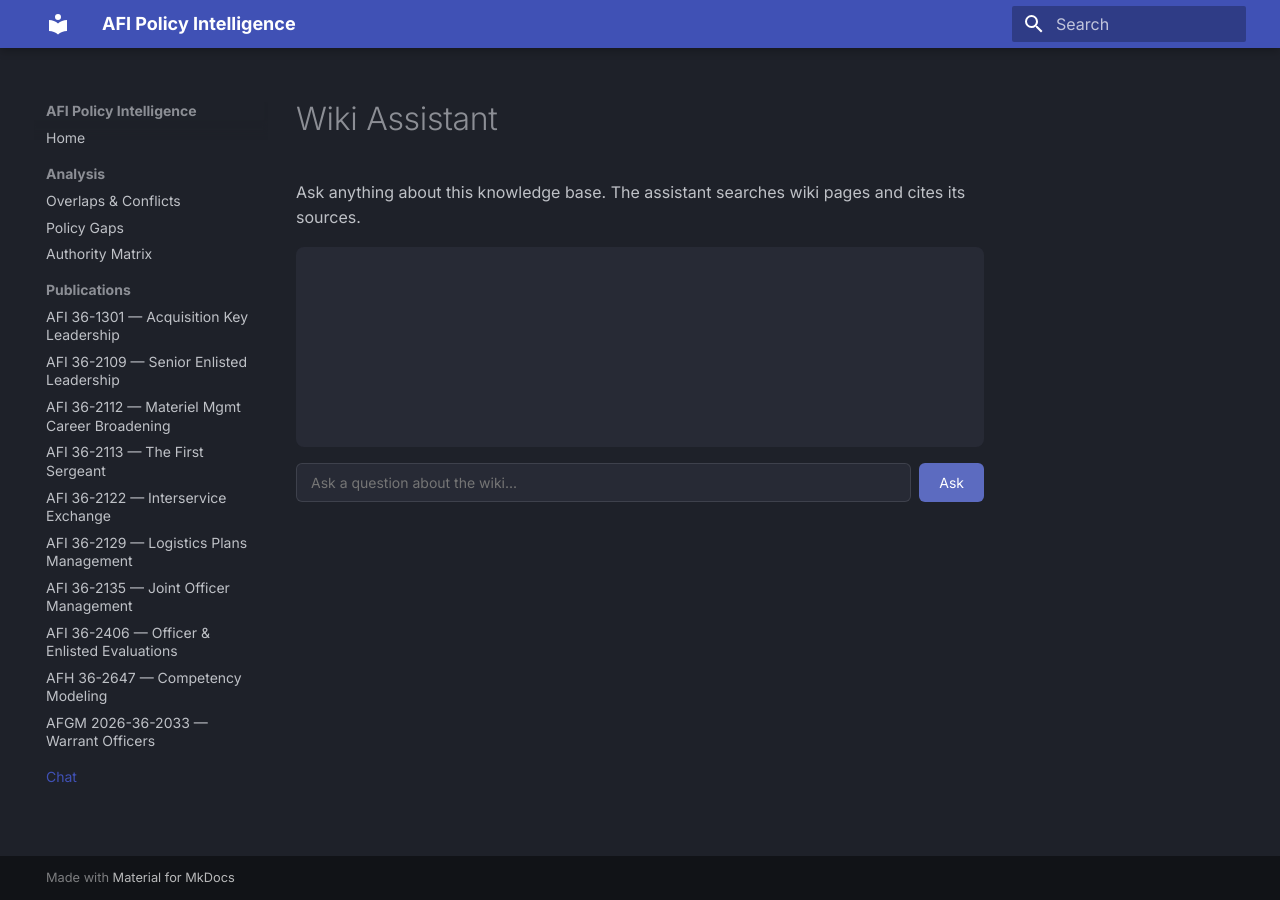
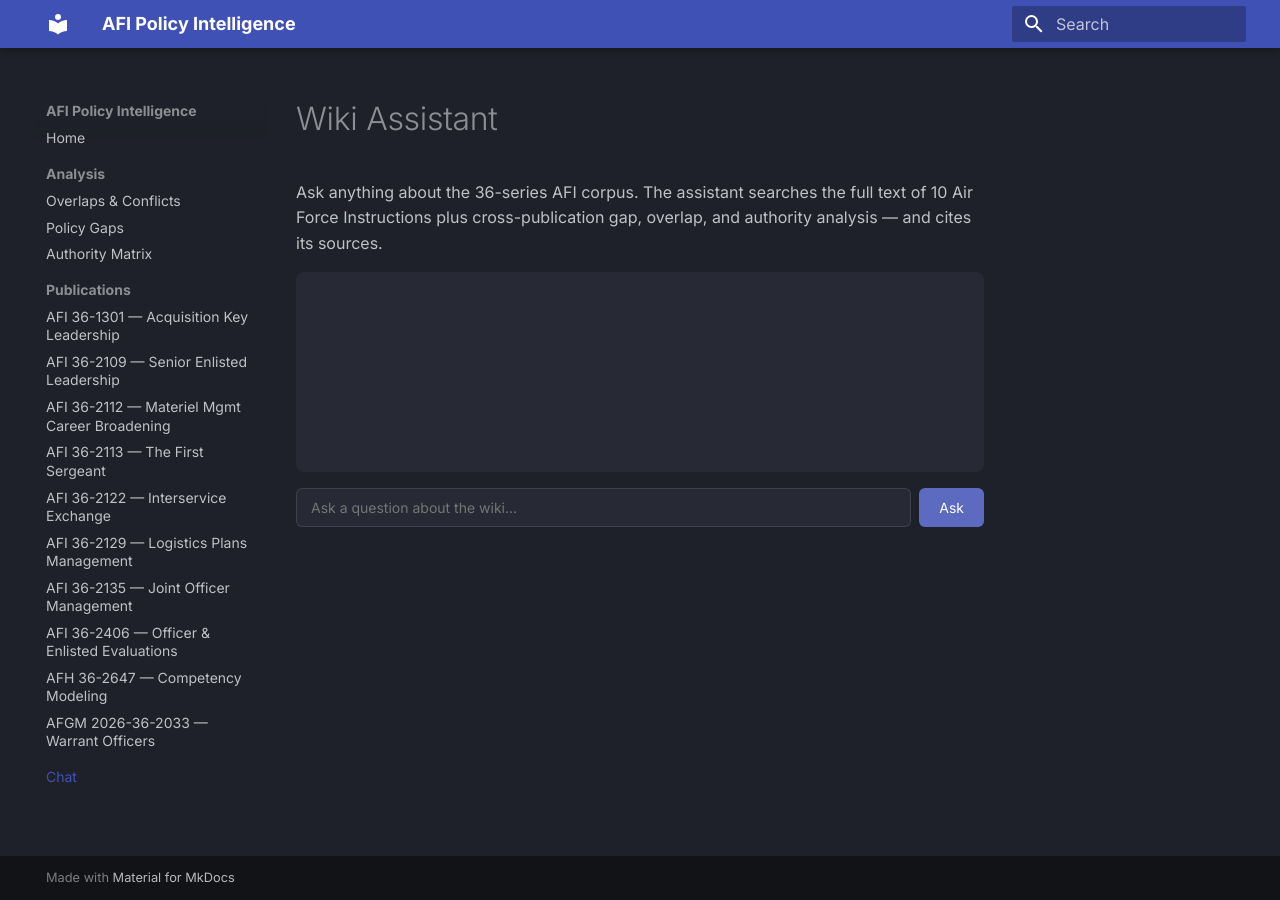
Before and after one commit to lindseybruckbauer/afi-intelligence, an MkDocs documentation site: the page built from wiki/chat.md, in a window 1280 px wide. Built offline with MkDocs 1.6.1 and Material for MkDocs 9.7.7, drawn with Linux system fonts in a browser that asks for light colours.

Commit message:
Polish: fix 36-2129 title, add disclaimers, update chat description

```diff
--- a/wiki/chat.md
+++ b/wiki/chat.md
@@ -1,6 +1,6 @@
 # Wiki Assistant
 
-Ask anything about this knowledge base. The assistant searches wiki pages and cites its sources.
+Ask anything about the 36-series AFI corpus. The assistant searches the full text of 10 Air Force Instructions plus cross-publication gap, overlap, and authority analysis — and cites its sources.
 
 <div id="chat-container" style="max-width:700px;margin:0 auto">
   <div id="messages" style="min-height:200px;padding:16px;border-radius:8px;background:var(--md-code-bg-color);margin-bottom:16px;font-size:14px;line-height:1.6"></div>
```
Also changed, not shown: wiki/ANALYSIS_authority_matrix.md (+3 -0 lines), wiki/ANALYSIS_gaps.md (+3 -0 lines), wiki/ANALYSIS_overlaps.md (+3 -0 lines).
